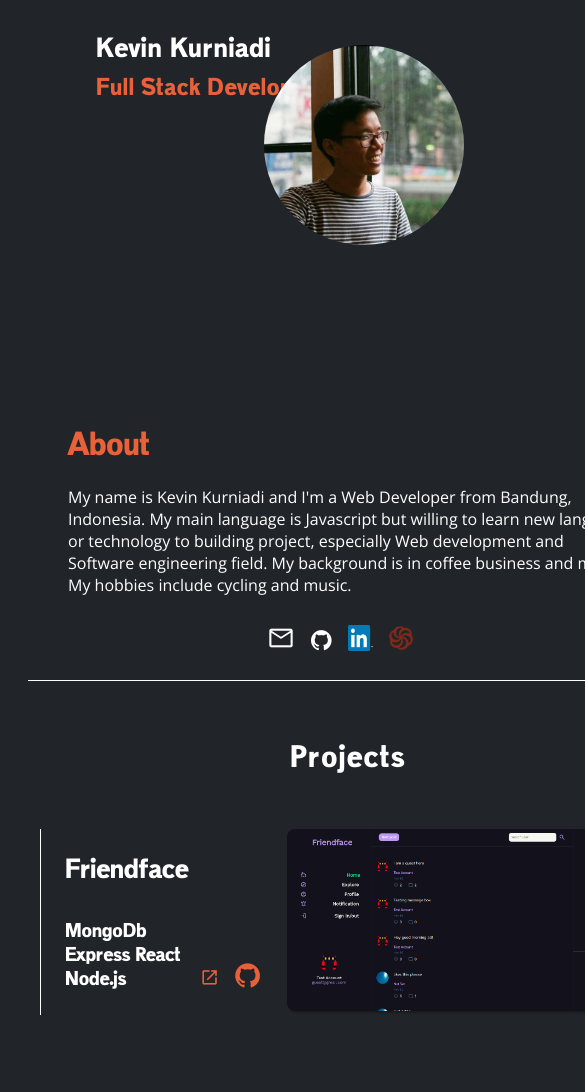
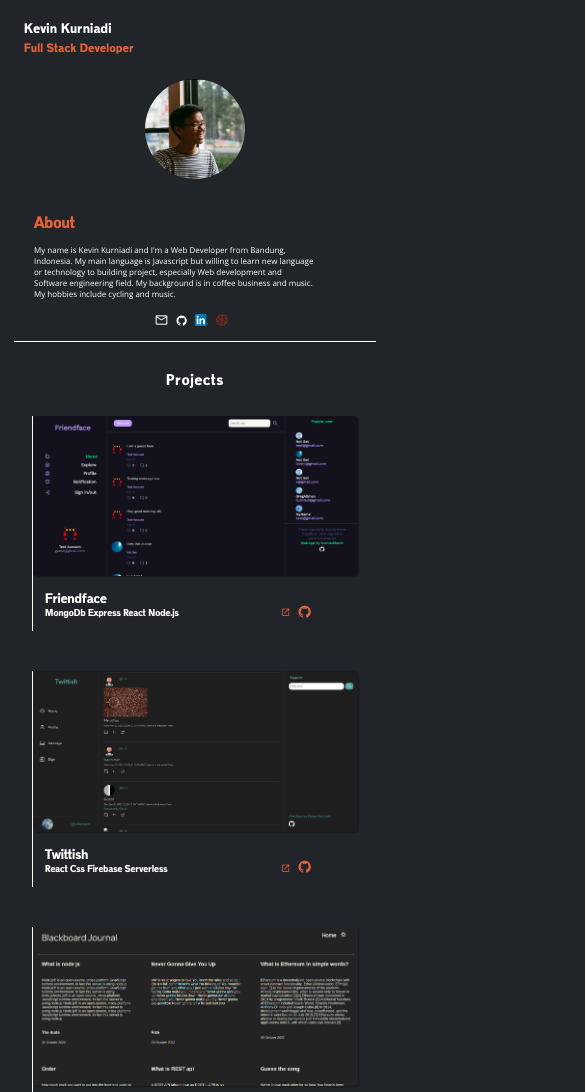
Before and after one commit to kurniadikevin/personal-portofolio, a plain HTML site: page index.html in a window 390 px wide. Shown: the top 1092 px of the page, 585 px wide, since content can reach past the window. Drawn offline with nearby package versions, Linux system fonts and the light colour scheme.

Commit message:
add mobile view

```diff
--- a/style.css
+++ b/style.css
@@ -246,8 +246,6 @@ header>div{
 
     }
         .project-sc{
-
-
             order:1;
         }
         .project-img{
@@ -336,6 +334,8 @@ header>div{
     .caption{
        transition: 1s;
        display: none;
+       color: var(--ternary);
+       font-size: 15pt;
     }
 
     /* ----------------FOOTER -------------------- */
@@ -445,16 +445,33 @@ footer{
 }
 
 
- @media(max-width: 1200px) and (min-width:601px){
-    body{
-        margin: 25px 50px;
+ @media(max-width:600px){
+    :root{
+        zoom: 40%;
+    }
 
+      .main{
+        margin-left: 30px;
+        margin-right: 30px;
       }
 
-      .main{
-        display: grid;
-          grid-template-columns: repeat(1, 5fr);
-      grid-template-rows: repeat(9,6fr);
-      padding: 50px;
+      .project-box{
+        grid-template-columns: 1fr;
       }
+      .project-sc{
+        order:-1;
+    }
+    .project-detail{
+        order: 1;
+    }
+    #profile-image{
+        position: relative;
+        bottom: -100px;
+        left: 0px;
+    }
+    .name-cont{
+        position: absolute;
+        top: 50px;
+        left: 60px;
+    }
 }
```
